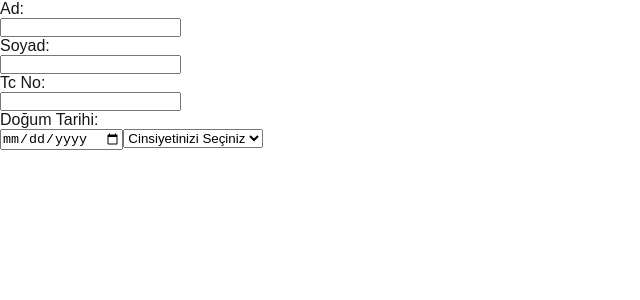
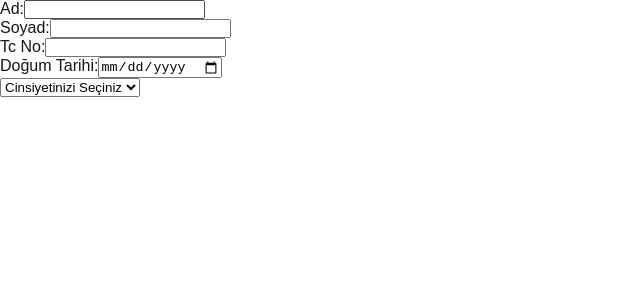
Before and after one commit to FurkanCosar00/register-app, a Next.js app: page / in a window 1280 px wide. Shown: the top 300 px of the page, without its empty margins (0-640 px from the left). Built offline with nearby package versions, Linux system fonts and the light colour scheme.

Commit message:
inputlar düzenlendi

```diff
--- a/app/page.jsx
+++ b/app/page.jsx
@@ -29,28 +29,24 @@ export default function Home() {
         <input type="hidden" name="step" value={step} />
         {step === 1 && (
           <>
-          <label htmlFor="name">
-            <p>Ad: </p>
-            <input type="text" name="name" />
-          </label>
+            <label htmlFor="name">Ad:</label>
+            <input type="text" name="name" id="name" />
+            <br />
 
-          <label htmlFor="surName">
-            <p>Soyad: </p>
-            <input type="text" name="surName" />
-          </label>
+            <label htmlFor="surName">Soyad:</label>
+            <input type="text" name="surName" id="surName" />
+            <br />
 
-          <label htmlFor="tc">
-            <p>Tc No:</p>
-            <input type="number" name="tc" />
-          </label>
+            <label htmlFor="tc">Tc No:</label>
+            <input type="number" name="tc" id="tc" />
+            <br />
 
-          <label htmlFor="birthday">
-            <p>Doğum Tarihi: </p>
-            <input type="date" name="birthday" />
-          </label>
+            <label htmlFor="birthday">Doğum Tarihi:</label>
+            <input type="date" name="birthday" id="birthday" />
+            <br />
 
             <label htmlFor="gender">
-            <select name="gender">
+              <select name="gender" id="gender">
                 <option value="">Cinsiyetinizi Seçiniz</option>
                 <option value="men">Erkek</option>
                 <option value="women">Kadın</option>
```
Lines whose indentation alone changed are shown as unchanged.
